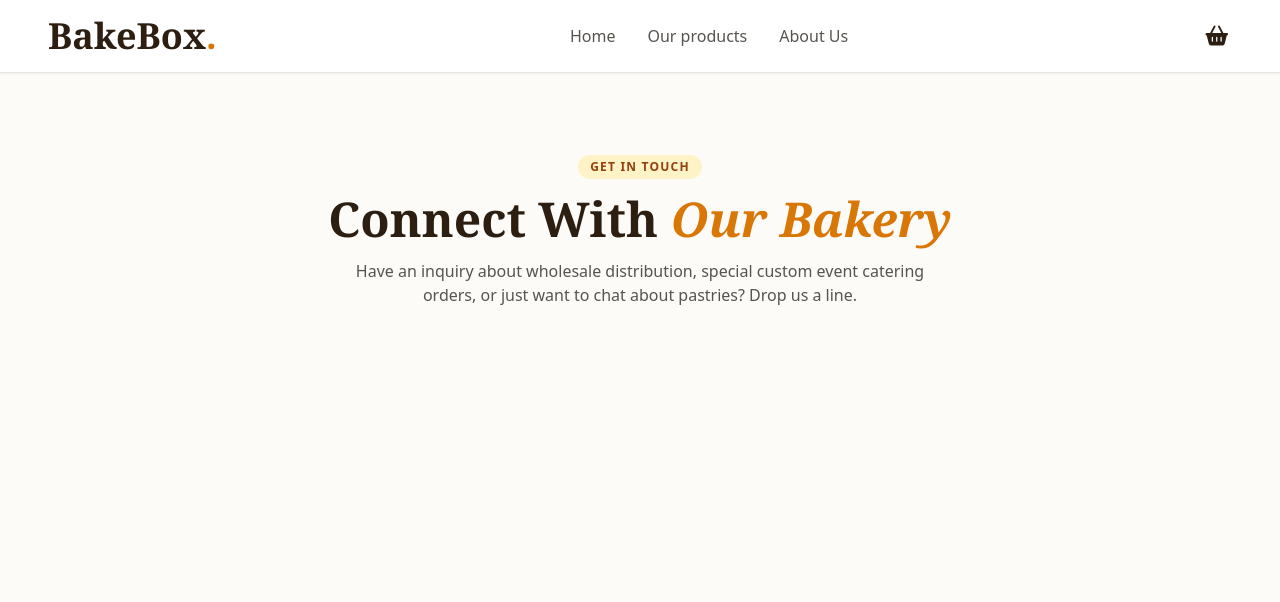
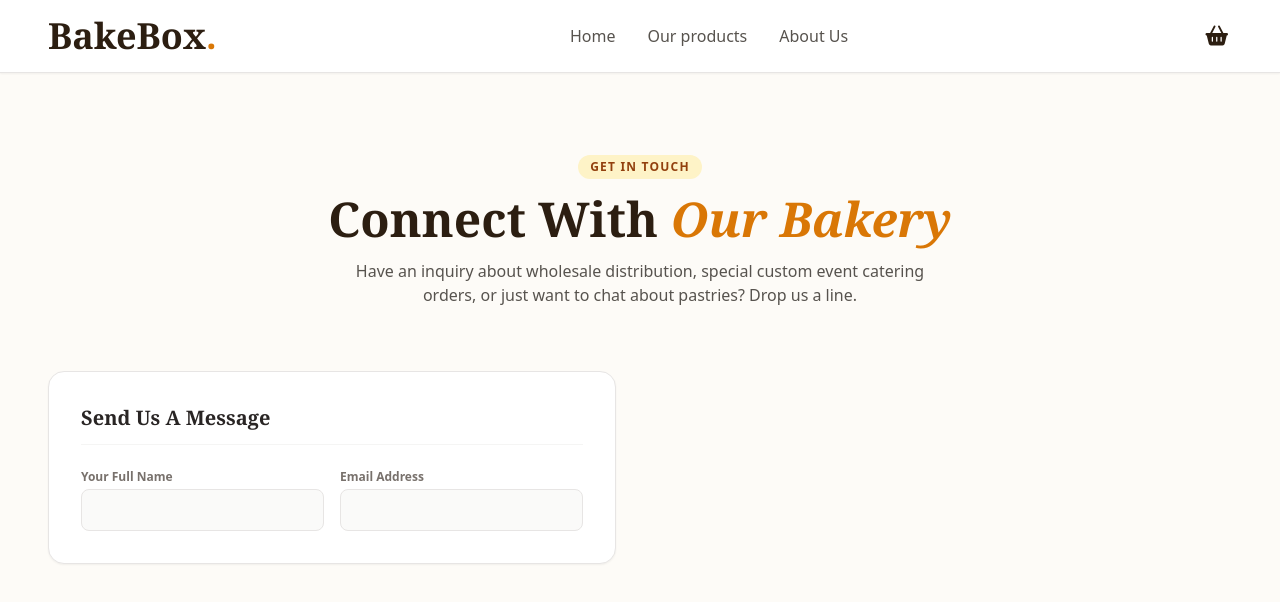
Before and after one commit to Conrad008/BakeBox, a website: page contact.html in a window 1280 px wide. Drawn offline with nearby package versions, Linux system fonts and the light colour scheme.

Commit message:
feat: add feedback form

```diff
--- a/contact.html
+++ b/contact.html
@@ -72,6 +72,29 @@
             </p>
         </div>
 
+        <div class="grid grid-cols-1 lg:grid-cols-2 gap-12 items-start pt-4">
+            <div class="bg-white border border-stone-200 p-6 md:p-8 rounded-2xl shadow-sm space-y-6">
+                <h2 class="text-xl font-bold font-customFont text-stone-800 border-b border-stone-100 pb-3">
+                    Send Us A Message
+                </h2>
+
+                <form id="contactForm" class="space-y-4">
+                    <div class="grid grid-cols-1 sm:grid-cols-2 gap-4">
+                        <div>
+                            <label class="block text-xs font-semibold text-stone-500 mb-1">Your Full Name</label>
+                            <input type="text" required class="w-full bg-stone-50 border border-stone-200 rounded-lg p-2.5 text-sm focus:ring-1 focus:ring-thirdPalette focus:border-thirdPalette outline-none">
+                        </div>
+                        <div>
+                            <label class="block text-xs font-semibold text-stone-500 mb-1">Email Address</label>
+                            <input type="email" required class="w-full bg-stone-50 border border-stone-200 rounded-lg p-2.5 text-sm focus:ring-1 focus:ring-thirdPalette focus:border-thirdPalette outline-none">
+                        </div>
+                    </div>
+                </form>
+
+            </div>
+
+        </div>
+
     </main>
 
 </body>
```
